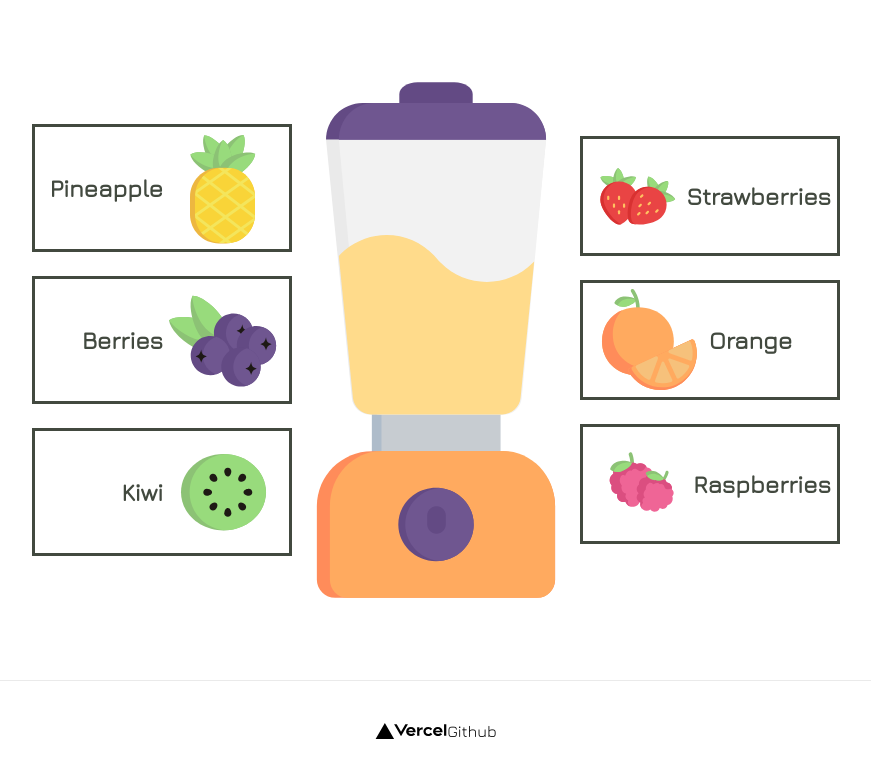
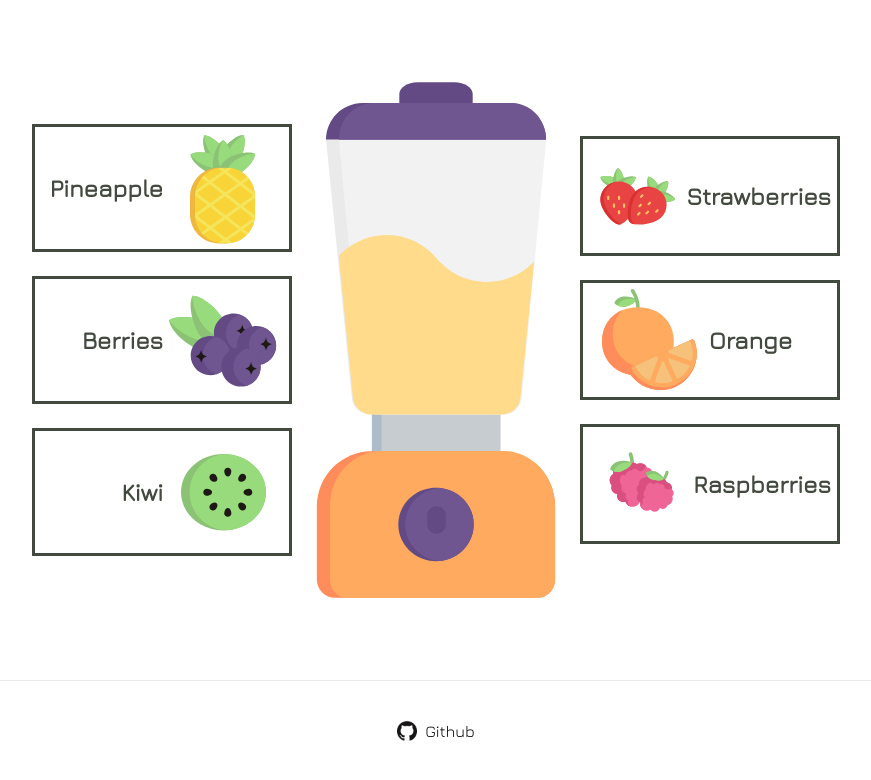
Before and after one commit to JustD4nTe/mixhue, a Next.js app: page / in a window 1280 px wide. Shown: the top 780 px of the page, without its empty margins (204-1075 px from the left). Built offline with nearby package versions, Linux system fonts and the light colour scheme.

Commit message:
Edited github logo

```diff
--- a/pages/index.js
+++ b/pages/index.js
@@ -29,7 +29,12 @@ export default function Home() {
               imageSource="/images/fruits/mixhue_kiwi.svg"
             />
           </div>
-          <Image src="/images/elements/mixer.svg" alt="Fruit mixer" width={240} height={520}/>
+          <Image
+            src="/images/elements/mixer.svg"
+            alt="Fruit mixer"
+            width={240}
+            height={520}
+          />
           <div className={styles.ingredients}>
             <FruitIngredientRight
               fruitName="Strawberries"
@@ -53,10 +58,10 @@ export default function Home() {
           target="_blank"
           rel="noopener noreferrer"
         >
-          <span className={styles.logo}>
-            <Image src="/vercel.svg" alt="Github Logo" width={72} height={16} />
-          </span>{" "}
-          Github
+          <span className={styles.github}>
+            <Image src="/github_logo.png" alt="Github Logo" width={20} height={20} />
+            <span className={styles.githubName}>Github</span>
+          </span>
         </a>
       </footer>
     </div>
--- a/styles/Home.module.css
+++ b/styles/Home.module.css
@@ -23,9 +23,13 @@
   flex-grow: 1;
 }
 
-.logo {
+.github {
   display: flex;
   align-items: center;
+}
+
+.githubName {
+  margin-left: 8px;
 }
 
 @media (max-width: 600px) {
```
Also changed, not shown: public/github_logo.png (added), public/vercel.svg (deleted).
